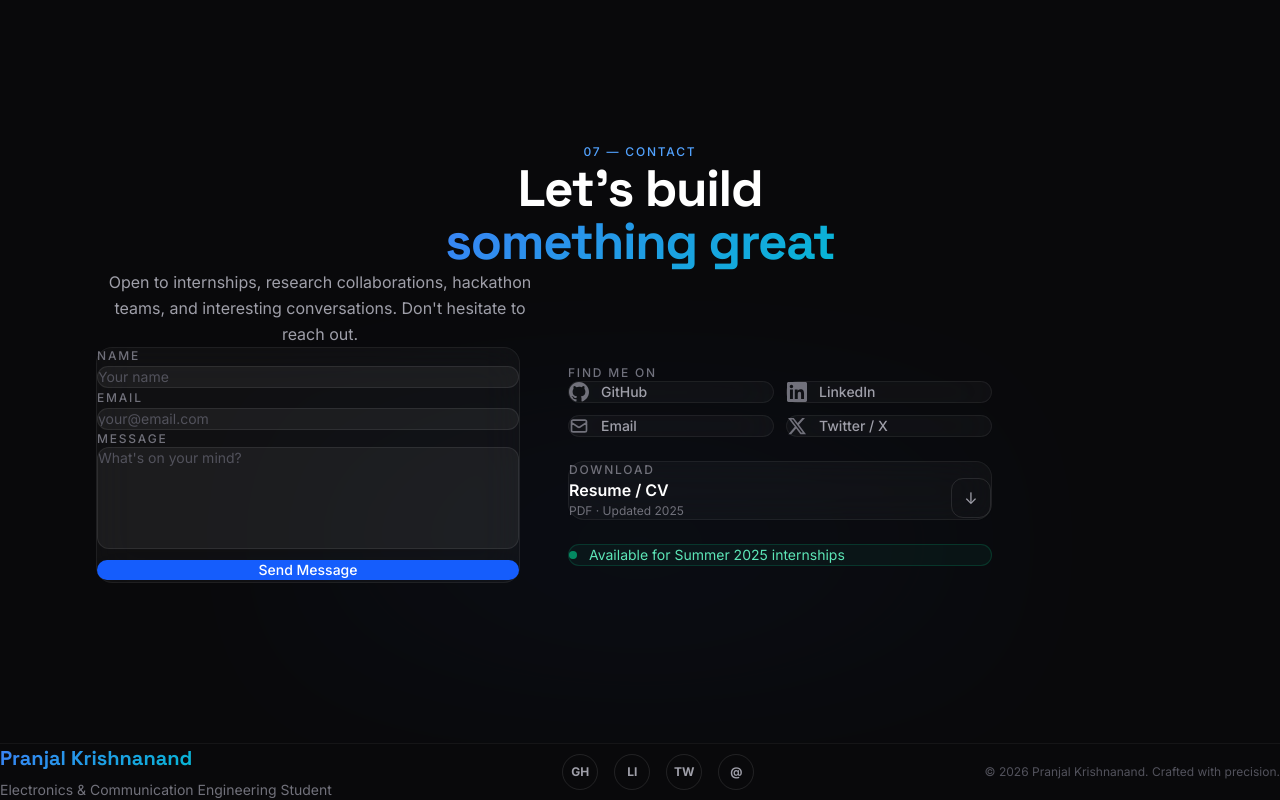
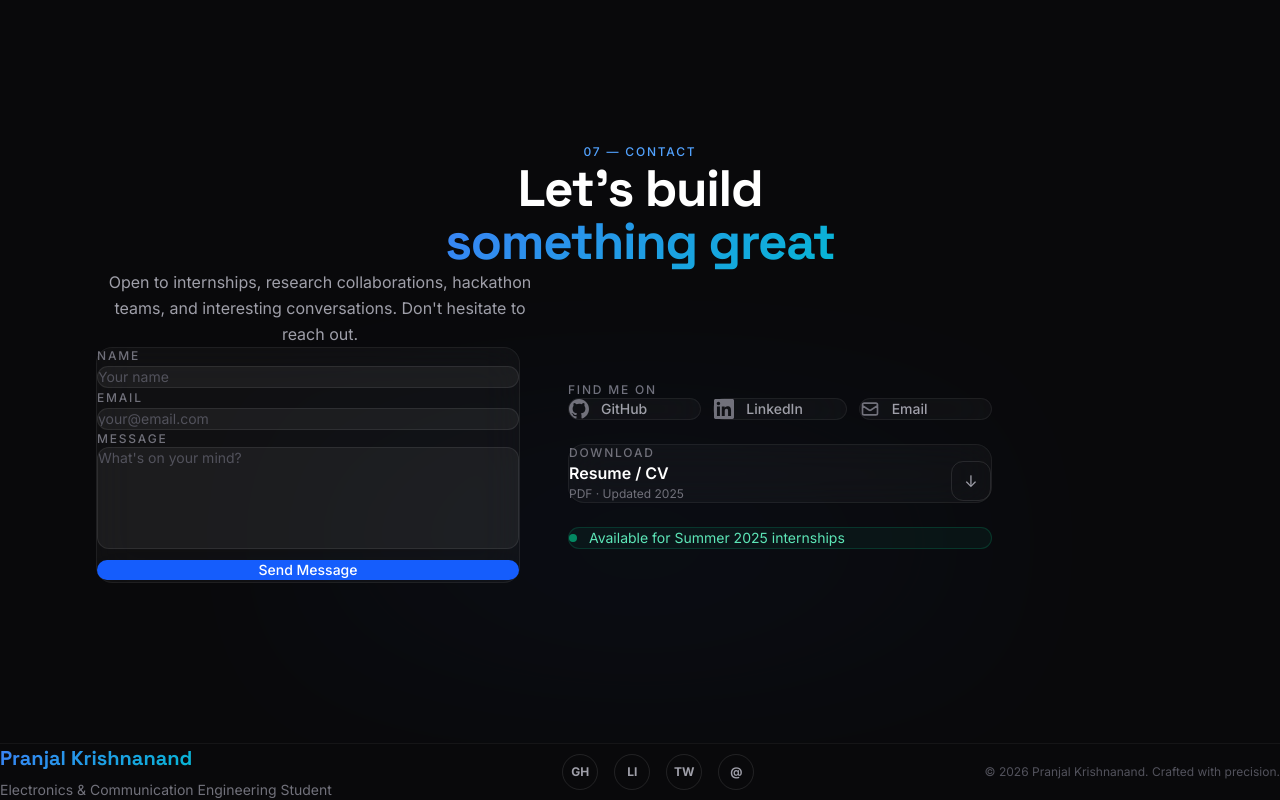
Before and after one commit to IamKnight8055/content-prod, a Next.js app: page / in a window 1280 px wide. Shown: the part 4655-5455 px from the top of the page. Built offline with nearby package versions, Linux system fonts and the light colour scheme.

Commit message:
feat: remove Twitter/X link and reflow socials to 3-col grid

```diff
--- a/components/sections/Contact.tsx
+++ b/components/sections/Contact.tsx
@@ -34,16 +34,6 @@ const socials = [
       </svg>
     ),
     color: '#10b981',
-  },
-  {
-    label: 'Twitter / X',
-    href: '#',
-    icon: (
-      <svg viewBox="0 0 24 24" className="w-5 h-5 fill-current" aria-hidden="true">
-        <path d="M18.244 2.25h3.308l-7.227 8.26 8.502 11.24H16.17l-5.214-6.817L4.99 21.75H1.68l7.73-8.835L1.254 2.25H8.08l4.713 6.231zm-1.161 17.52h1.833L7.084 4.126H5.117z" />
-      </svg>
-    ),
-    color: '#a1a1aa',
   },
 ];
 
@@ -193,7 +183,7 @@ export default function ContactSection() {
           >
             <div>
               <p className="text-xs font-medium text-zinc-500 mb-4 text-label">Find me on</p>
-              <div className="grid grid-cols-2 gap-3" role="list" aria-label="Social media links">
+              <div className="grid grid-cols-3 gap-3" role="list" aria-label="Social media links">
                 {socials.map((s) => (
                   <a
                     key={s.label}
```
